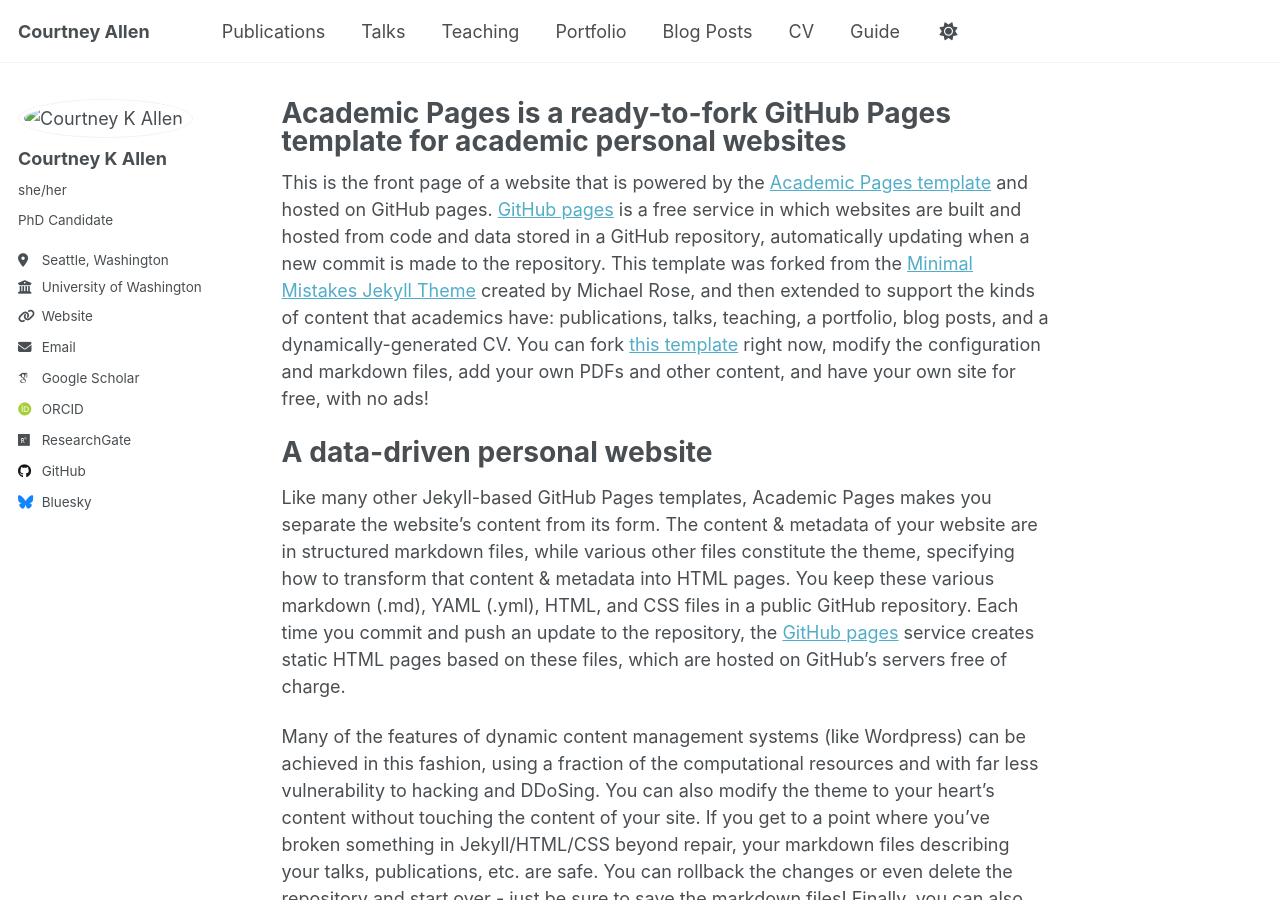
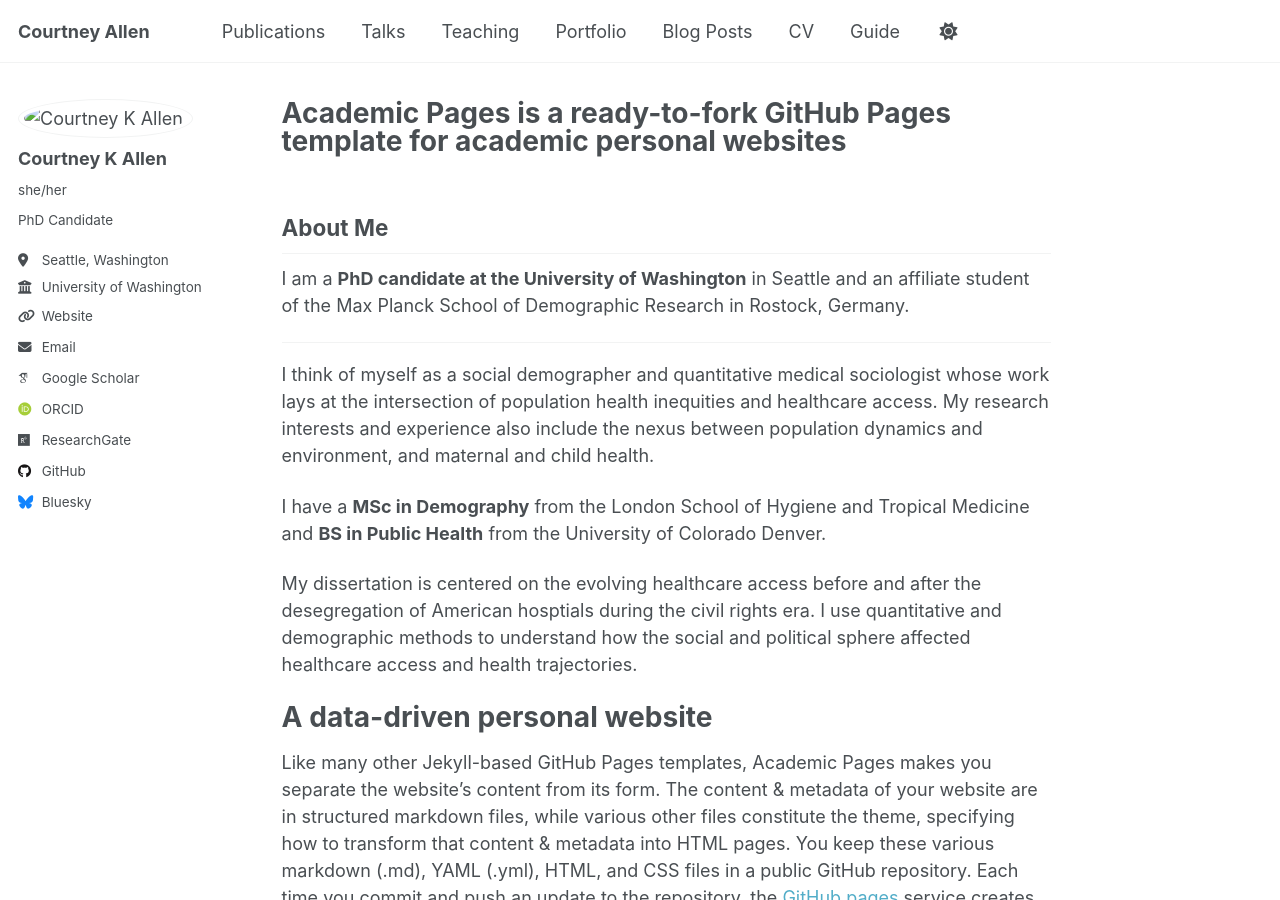
Before and after one commit to courtneykirsten/test-page, a Jekyll site: the page built from _pages/about.md, in a window 1280 px wide and 900 px high. Built offline with Jekyll 4.4.1, drawn with Linux system fonts in a browser that asks for light colours; some web fonts are replaced.

Commit message:
Update about.md

```diff
--- a/_pages/about.md
+++ b/_pages/about.md
@@ -7,7 +7,17 @@ redirect_from:
   - /about.html
 ---
 
-This is the front page of a website that is powered by the [Academic Pages template](https://github.com/academicpages/academicpages.github.io) and hosted on GitHub pages. [GitHub pages](https://pages.github.com) is a free service in which websites are built and hosted from code and data stored in a GitHub repository, automatically updating when a new commit is made to the repository. This template was forked from the [Minimal Mistakes Jekyll Theme](https://mmistakes.github.io/minimal-mistakes/) created by Michael Rose, and then extended to support the kinds of content that academics have: publications, talks, teaching, a portfolio, blog posts, and a dynamically-generated CV. You can fork [this template](https://github.com/academicpages/academicpages.github.io) right now, modify the configuration and markdown files, add your own PDFs and other content, and have your own site for free, with no ads!
+## About Me
+
+I am a **PhD candidate at the University of Washington** in Seattle and an affiliate student of the Max Planck School of Demographic Research in Rostock, Germany.
+
+---
+I think of myself as a social demographer and quantitative medical sociologist whose work lays at the intersection of population health inequities and healthcare access. My research interests and experience also include the nexus between population dynamics and environment, and maternal and child health.
+
+I have a **MSc in Demography** from the London School of Hygiene and Tropical Medicine and **BS in Public Health** from the University of Colorado Denver.
+
+My dissertation is centered on the evolving healthcare access before and after the desegregation of American hosptials during the civil rights era. I use quantitative and demographic methods to understand how the social and political sphere affected healthcare access and health trajectories.
+
 
 A data-driven personal website
 ======
```
